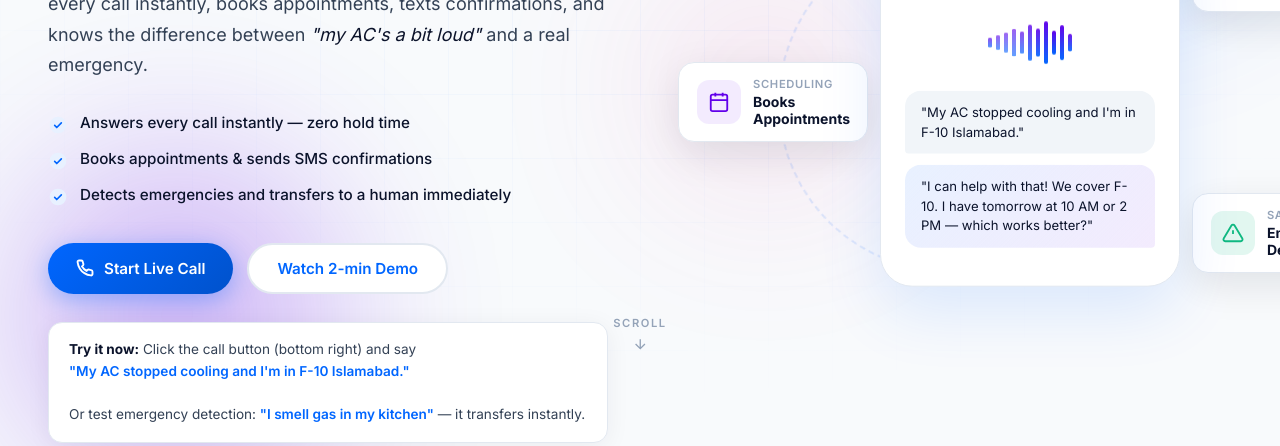
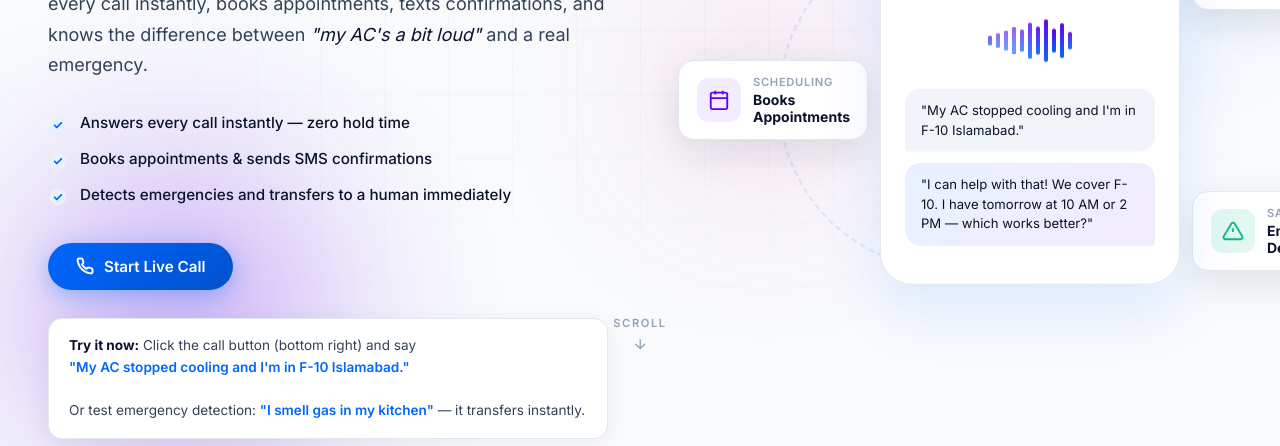
Before and after one commit to zain31197/hvac-voice-agent, a plain HTML site: page static/index.html in a window 1280 px wide. Shown: the part 354-800 px from the top of the page. Drawn offline with Linux system fonts and the light colour scheme.

Commit message:
Remove Watch 2-min Demo button
Co-Authored-By: Claude Sonnet 5.5 <noreply@anthropic.com>

```diff
--- a/static/index.html
+++ b/static/index.html
@@ -806,9 +806,6 @@
           <svg width="18" height="18" viewBox="0 0 24 24" fill="none" stroke="currentColor" stroke-width="2.5"><path d="M22 16.92v3a2 2 0 01-2.18 2 19.79 19.79 0 01-8.63-3.07 19.5 19.5 0 01-6-6 19.79 19.79 0 01-3.07-8.67A2 2 0 014.11 2h3a2 2 0 012 1.72c.127.96.361 1.903.7 2.81a2 2 0 01-.45 2.11L8.09 9.91a16 16 0 006 6l1.27-1.27a2 2 0 012.11-.45c.907.339 1.85.573 2.81.7A2 2 0 0122 16.92z"/></svg>
           Start Live Call
         </button>
-        <a class="btn-ghost" href="#">
-          Watch 2-min Demo
-        </a>
       </div>
 
       <div class="demo-hint">
```
